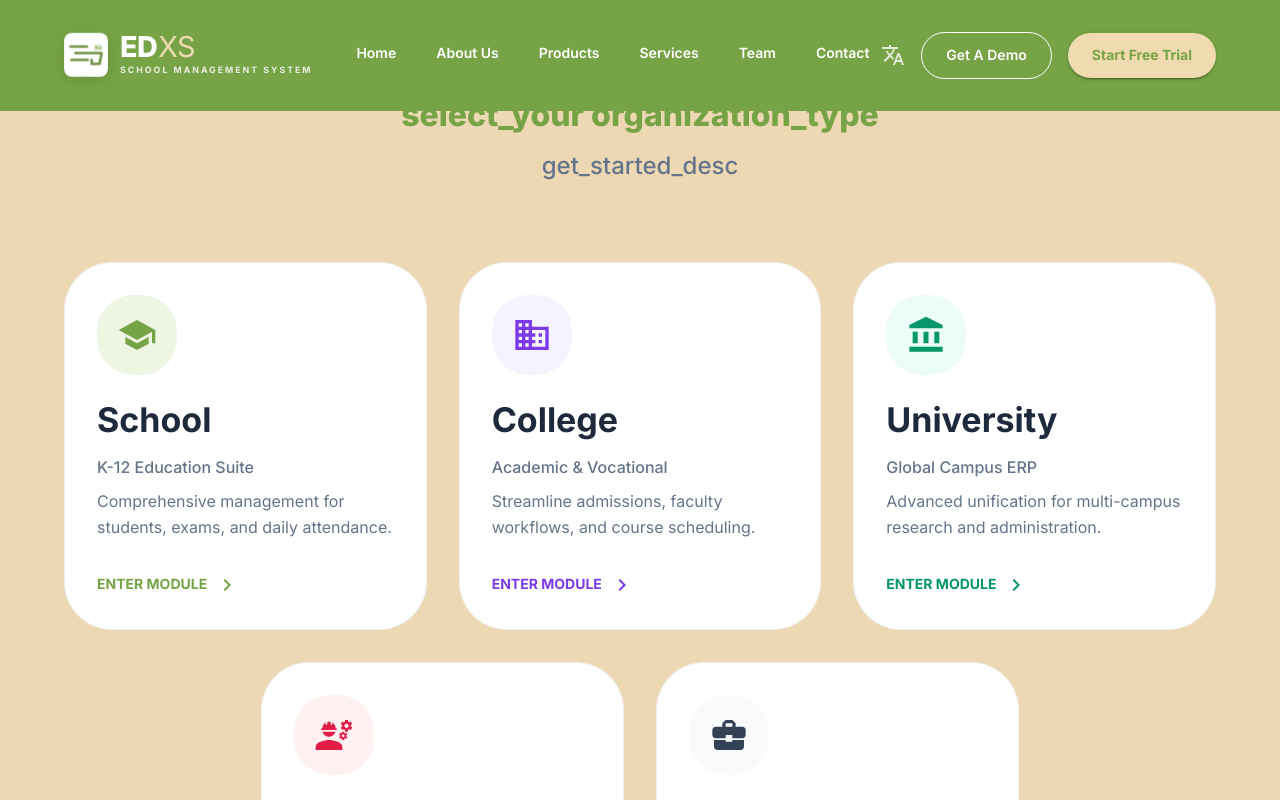
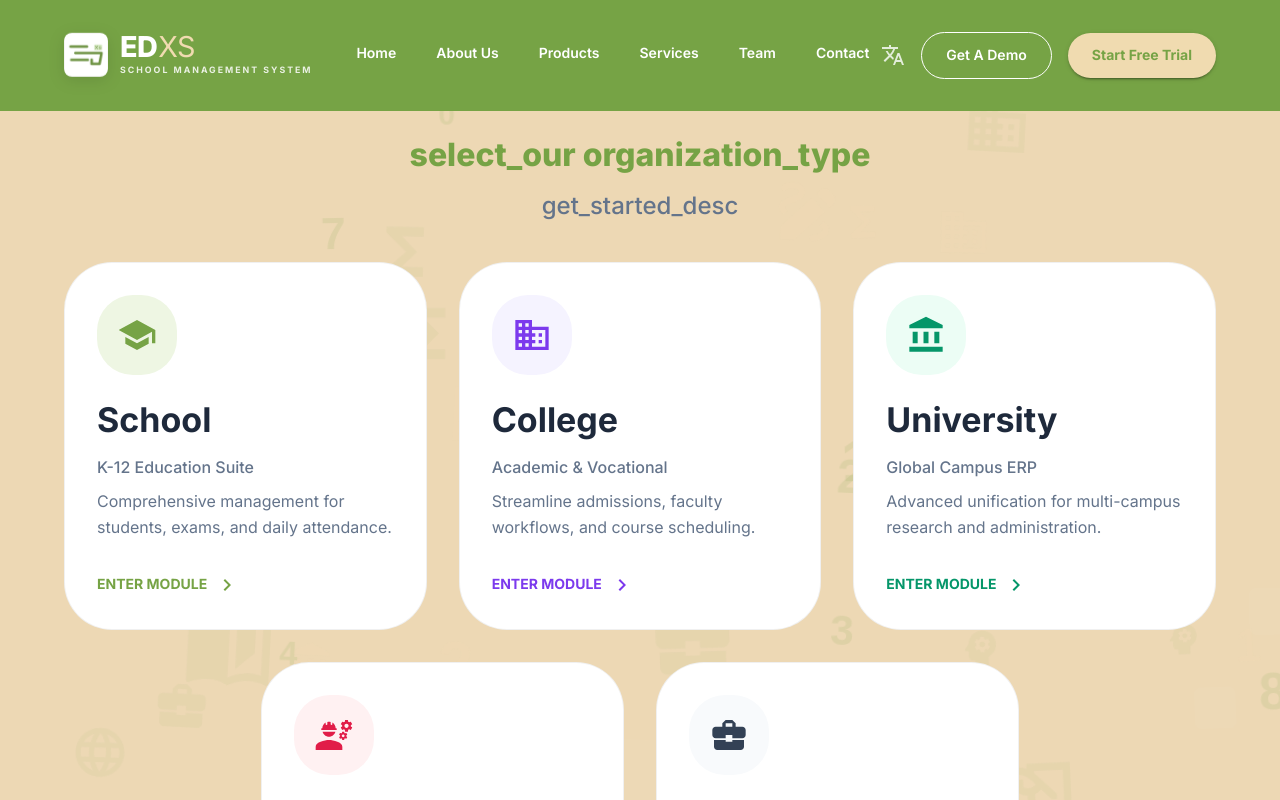
Before and after one commit to syedfaiqali/EDXS, a React (Vite) app: page /registration in a window 1280 px wide. Shown: the top 800 px of the page. Built offline with nearby package versions, Linux system fonts and the light colour scheme.

Commit message:
faiqprototype: UI work

```diff
--- a/src/App.tsx
+++ b/src/App.tsx
@@ -14,7 +14,7 @@ import Logo from './components/Logo';
 import Footer from './components/Footer';
 import ScrollToTop from './components/ScrollToTop';
 import { LanguageProvider, useLanguage } from './contexts/LanguageContext';
-import ProductsSection from './components/landing/ProductsSection';
+
 
 // Lazy load pages
 const LandingPage = lazy(() => import('./pages/LandingPage'));
@@ -53,7 +53,7 @@ const MainLayout: React.FC = () => {
   const location = useLocation();
   const [isModalOpen, setIsModalOpen] = useState(false);
   const [tempLang, setTempLang] = useState(language);
-
+  const currentPath = location.pathname;
   const handleOpenLanguageModal = () => {
     setTempLang(language);
     setIsModalOpen(true);
@@ -131,10 +131,12 @@ const MainLayout: React.FC = () => {
             </Box>
 
             <Box sx={{ display: 'flex', alignItems: 'center', gap: 2 }}>
-              <Translate
-                sx={{ color: 'white', cursor: 'pointer', opacity: 0.8, '&:hover': { opacity: 1 } }}
-                onClick={handleOpenLanguageModal}
-              />
+              {currentPath === '/registration' && (
+                <Translate
+                  sx={{ color: 'white', cursor: 'pointer', opacity: 0.8, '&:hover': { opacity: 1 } }}
+                  onClick={handleOpenLanguageModal}
+                />
+              )}
               <Button
                 variant="outlined"
                 onClick={() => navigate('/registration')}
--- a/src/components/about/AboutUsTimeline.tsx
+++ b/src/components/about/AboutUsTimeline.tsx
@@ -1,5 +1,5 @@
 import React, { useRef, useState, useEffect } from 'react';
-import { Box, Typography, keyframes, Container, Chip } from '@mui/material';
+import { Box, Typography, keyframes, Chip } from '@mui/material';
 import useIntersectionObserver from '../../hooks/useIntersectionObserver';
 import ArrowForwardIosIcon from '@mui/icons-material/ArrowForwardIos';
 import ArrowBackIosNewIcon from '@mui/icons-material/ArrowBackIosNew';
--- a/src/components/landing/OrgSelectionGrid.tsx
+++ b/src/components/landing/OrgSelectionGrid.tsx
@@ -62,9 +62,9 @@ const OrgSelectionGrid: React.FC<OrgSelectionGridProps> = ({ onSelect }) => {
     return (
         <Fade in timeout={800}>
             <Box>
-                <Box textAlign="center" mb={10}>
+                <Box textAlign="center" mb={5}>
                     <Typography variant="h2" fontWeight="800" color="primary" sx={{ mb: 2 }}>
-                        {t('select_your')} <Box component="span" sx={{ color: '#76a345' }}>{t('organization_type')}</Box>
+                        {t('select_our')} <Box component="span" sx={{ color: '#76a345' }}>{t('organization_type')}</Box>
                     </Typography>
                     <Typography variant="h5" color="text.secondary" sx={{ maxWidth: 700, mx: 'auto', fontWeight: 500 }}>
                         {t('get_started_desc')}
--- a/src/components/landing/TeamSection.tsx
+++ b/src/components/landing/TeamSection.tsx
@@ -4,7 +4,6 @@ import useIntersectionObserver from '../../hooks/useIntersectionObserver';
 import LinkedInIcon from '@mui/icons-material/LinkedIn';
 import TwitterIcon from '@mui/icons-material/Twitter';
 import EmailIcon from '@mui/icons-material/Email';
-
 import abdullahImage from '../../assets/abdullah.webp';
 import ghufranImage from '../../assets/ghufran.webp';
 import aminImage from '../../assets/amin.webp';
@@ -12,6 +11,7 @@ import farazImage from '../../assets/faraz.webp';
 import asharImage from '../../assets/ashar.webp';
 import faiqImage from '../../assets/faiq.webp';
 import raoImage from '../../assets/rao.webp';
+import omairImage from '../../assets/omair.webp';
 
 // Animation for cards
 const cardFadeIn = keyframes`
@@ -371,7 +371,7 @@ const TeamSection: React.FC = () => {
         {
             name: 'Omair Nadiawala',
             role: 'Senior IOS Developer',
-            image: 'https://edu-man.com/img/Omair.webp',
+            image: omairImage,
             description: 'Crafting pixel-perfect interfaces that blend aesthetic beauty with functional power.',
             linkedin: 'https://www.linkedin.com/in/omairnadiadwala/'
         },
--- a/src/pages/LandingPage.tsx
+++ b/src/pages/LandingPage.tsx
@@ -6,14 +6,14 @@ import xsLogo from '../assets/xs_square_light.png';
 // Components
 import HeroSection from '../components/landing/HeroSection';
 // import StatsSection from '../components/landing/StatsSection';
-import AboutUsSection from '../components/landing/AboutUsSection';
+
 import WhyEduman from '../components/landing/WhyEduman';
 import HowItWorks from '../components/landing/HowItWorks';
 // ... other imports
 import TestimonialsSection from '../components/landing/TestimonialsSection';
 import SeamlessScalingSection from '../components/landing/SeamlessScalingSection';
 import EDXSPartnerSection from '../components/landing/EDXSPartnerSection';
-import ProductsSection from '../components/landing/ProductsSection';
+
 
 // --- Keyframes ---
 const float = keyframes`
--- a/src/pages/RegistrationPage.tsx
+++ b/src/pages/RegistrationPage.tsx
@@ -1,5 +1,5 @@
 import React, { useState, useRef, useEffect } from 'react';
-import { Box, Container, keyframes } from '@mui/material';
+import { Box, Container, keyframes, Typography } from '@mui/material';
 import xsLogo from '../assets/xs_square_light.png';
 import { useSelector, useDispatch } from 'react-redux';
 import { useNavigate } from 'react-router-dom';
@@ -13,16 +13,17 @@ import InfoForm from '../components/landing/InfoForm';
 import OrgSetupForm from '../components/landing/OrgSetupForm';
 import SuccessScreen from '../components/landing/SuccessScreen';
 import ValidationToast from '../components/landing/ValidationToast';
-import { School, Business, AccountBalance, Engineering, BusinessCenter } from '@mui/icons-material';
+import {
+    School, Business, AccountBalance, Engineering, BusinessCenter,
+    MenuBook, Calculate, Functions, HistoryEdu, Science,
+    AutoStories, Psychology, Architecture, Language, Draw
+} from '@mui/icons-material';
 import type { OrgType, SelectedOrg, FormData, OrgFormData } from '../components/landing/types';
 
-// --- Keyframes ---
-const float = keyframes`
-  0% { transform: translateY(0px) rotate(0deg); opacity: 0; }
-  10% { opacity: 0.2; }
-  50% { opacity: 0.5; }
-  90% { opacity: 0.2; }
-  100% { transform: translateY(-100vh) rotate(360deg); opacity: 0; }
+const drift = keyframes`
+  0%, 100% { transform: translate(0, 0) rotate(0deg); }
+  33% { transform: translate(20px, -20px) rotate(3deg); }
+  66% { transform: translate(-15px, 15px) rotate(-3deg); }
 `;
 
 const RegistrationPage: React.FC = () => {
@@ -186,15 +187,26 @@ const RegistrationPage: React.FC = () => {
     };
 
     return (
-        <Box sx={{ minHeight: '100vh', bgcolor: '#edd8b4', position: 'relative', overflow: 'hidden' }}>
+        <Box sx={{ minHeight: '100vh', bgcolor: '#edd8b4', position: 'relative', overflow: 'hidden', mt: 5 }}>
             {/* Animated Background Elements */}
             <Box sx={{ position: 'fixed', top: 0, left: 0, right: 0, bottom: 0, pointerEvents: 'none', zIndex: 0 }}>
-                {[...Array(25)].map((_, i) => {
-                    const icons = [School, Business, AccountBalance, Engineering, BusinessCenter];
+                {[...Array(80)].map((_, i) => {
+                    const icons = [
+                        School, Business, AccountBalance, Engineering, BusinessCenter,
+                        MenuBook, Calculate, Functions, HistoryEdu, Science,
+                        AutoStories, Psychology, Architecture, Language, Draw
+                    ];
+
+                    const numbers = ['0', '1', '2', '3', '4', '5', '6', '7', '8', '9', 'π', 'Σ', '√'];
+
+                    const isLogo = i % 8 === 0;
+                    const isNumber = !isLogo && i % 3 === 0;
+
                     const IconComp = icons[i % icons.length];
-                    const size = Math.random() * 50 + 40;
+                    const numChar = numbers[i % numbers.length];
+
+                    const size = isNumber ? Math.random() * 40 + 30 : Math.random() * 50 + 40;
                     const color = i % 2 === 0 ? '#f0dbb0' : '#76a345';
-                    const rotation = Math.random() * 360;
 
                     return (
                         <Box
@@ -202,18 +214,18 @@ const RegistrationPage: React.FC = () => {
                             sx={{
                                 position: 'absolute',
                                 left: `${Math.random() * 100}%`,
-                                bottom: -200,
+                                top: `${Math.random() * 100}%`,
                                 color: color,
-                                opacity: 0.05,
-                                animation: `${float} ${Math.random() * 20 + 20}s linear infinite`,
-                                animationDelay: `${Math.random() * 30}s`,
+                                opacity: i % 3 === 0 ? 0.12 : 0.06,
+                                animation: `${drift} ${Math.random() * 15 + 10}s ease-in-out infinite`,
+                                animationDelay: `${Math.random() * -20}s`,
                                 display: 'flex',
                                 flexDirection: 'column',
                                 alignItems: 'center',
-                                transform: `rotate(${rotation}deg)`,
+                                zIndex: 0,
                             }}
                         >
-                            {i % 4 === 0 ? (
+                            {isLogo ? (
                                 <Box
                                     component="img"
                                     src={xsLogo}
@@ -222,9 +234,18 @@ const RegistrationPage: React.FC = () => {
                                         height: size,
                                         objectFit: 'contain',
                                         filter: color === '#76a345' ? 'none' : 'brightness(0) invert(1)',
-                                        opacity: 0.8
+                                        opacity: 0.5
                                     }}
                                 />
+                            ) : isNumber ? (
+                                <Typography sx={{
+                                    fontSize: `${size}px`,
+                                    fontWeight: 900,
+                                    fontFamily: '"Outfit", sans-serif',
+                                    lineHeight: 1
+                                }}>
+                                    {numChar}
+                                </Typography>
                             ) : (
                                 <IconComp sx={{ fontSize: size }} />
                             )}
```
Also changed, not shown: src/assets/omair.webp (added).
